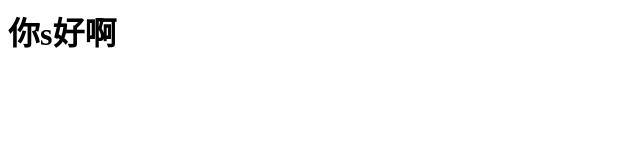
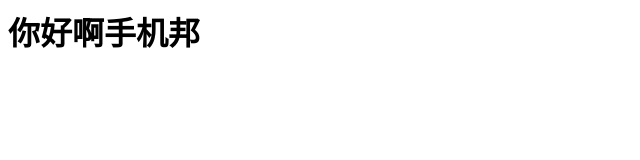
Before and after one commit to shoujibang/shoujibang.github.io, a plain HTML site: page index.html in a window 1280 px wide. Shown: the whole page, without its empty margins (0-640 px from the left). Drawn offline with Linux system fonts and the light colour scheme.

Commit message:
手机邦
手机邦

```diff
--- a/index.html
+++ b/index.html
@@ -1,7 +1,7 @@
 <html>
     <title>github</title>
     <body>
-        <h1>你s好啊</h1>
+        <h1>你好啊手机邦</h1>
 
 
     </body>
```
